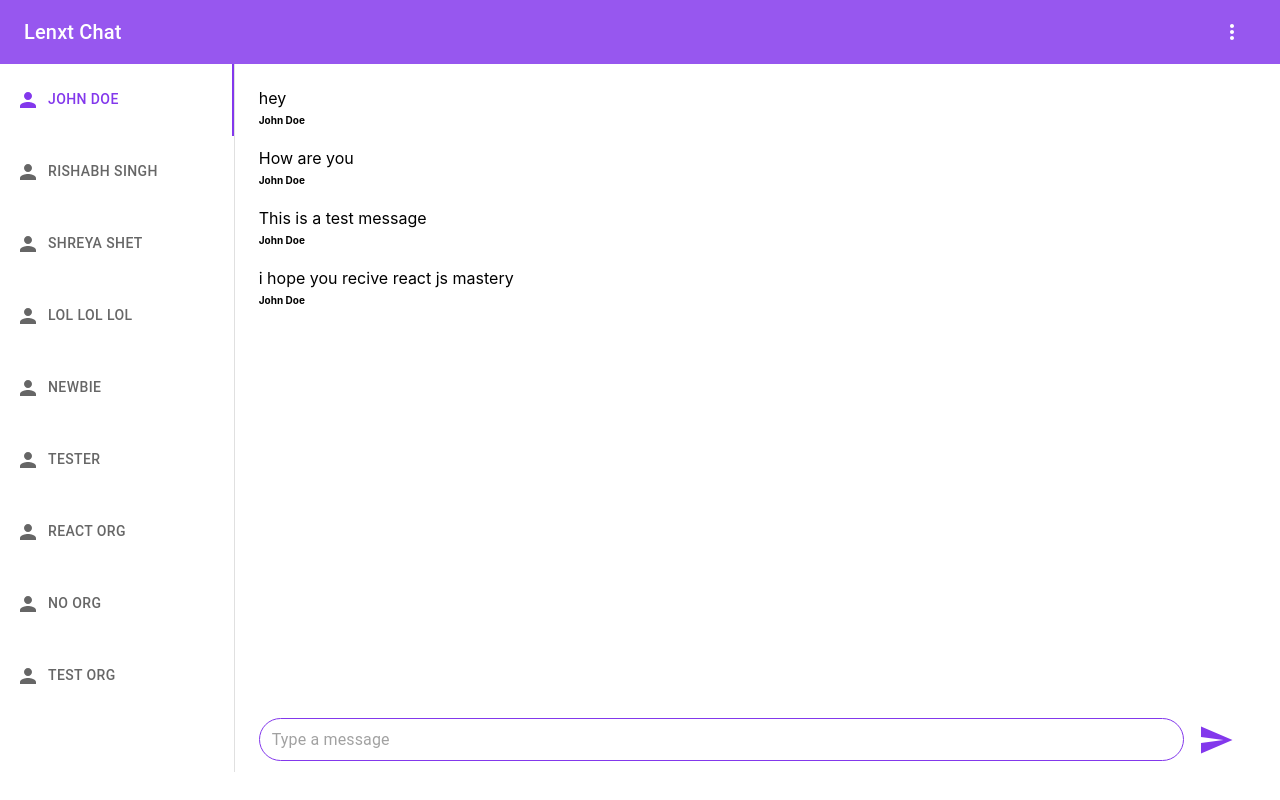
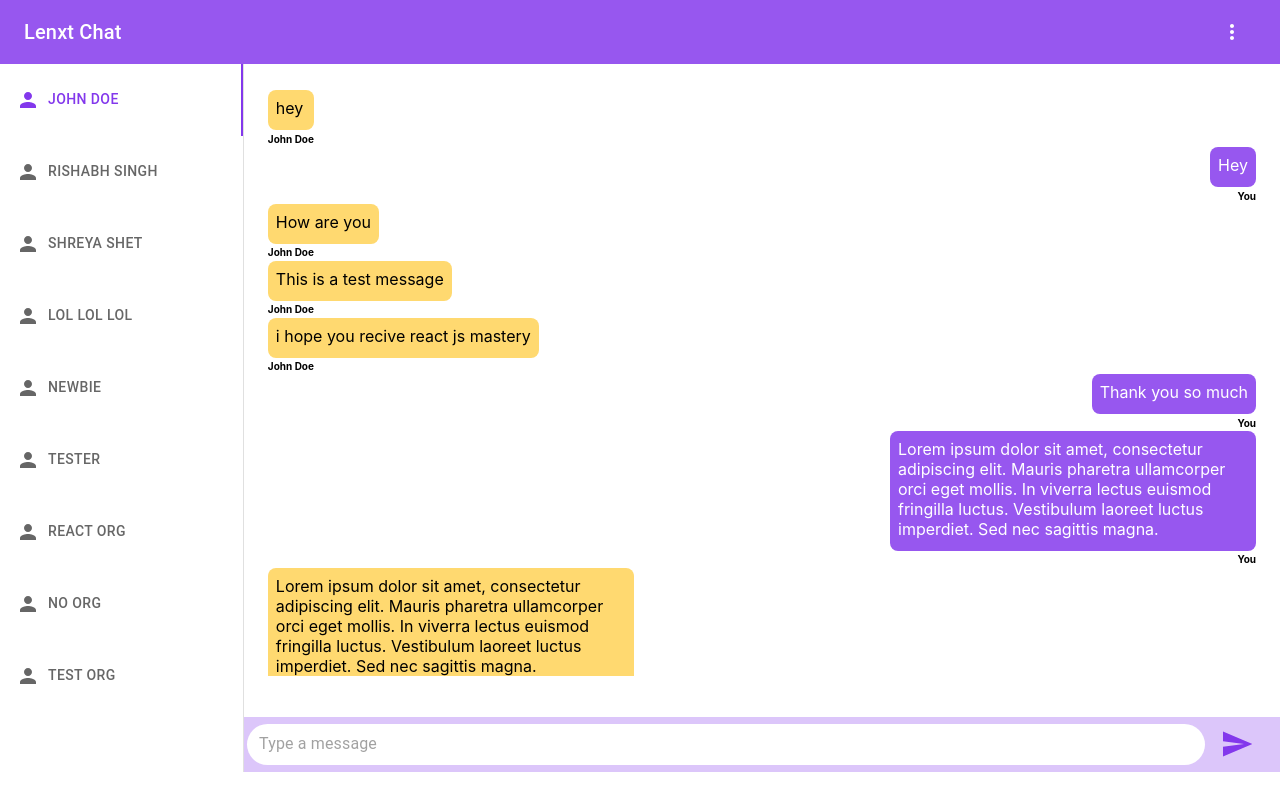
Before and after one commit to shreyaaashet/test-tabs, a React (Create React App) app: page / in a window 1280 px wide. Built offline with nearby package versions, Linux system fonts and the light colour scheme.

Commit message:
feat: update chat ui

```diff
--- a/src/App.js
+++ b/src/App.js
@@ -55,27 +55,54 @@ const App = React.memo(() => {
       clients: ["1", "10"],
       messages: [
         {
-          id: "d73aadbc-7e61-4551-b40b-a0fefb789224",
+          id: "1",
           name: "Joh Doe",
           message: "hey",
           time: "13:47",
         },
         {
-          id: "d73aadbc-7e61-4551-b40b-a0fefb789224",
+          id: "10",
+          name: "Lenxt Person",
+          message: "Hey",
+          time: "13:47",
+        },
+        ,
+        {
+          id: "1",
           name: "Joh Doe",
           message: "How are you ",
           time: "13:47",
         },
         {
-          v: "d73aadbc-7e61-4551-b40b-a0fefb789224",
+          v: "1",
           name: "Joh Doe",
           message: "This is a test message",
           time: "13:47",
         },
         {
-          id: "d73aadbc-7e61-4551-b40b-a0fefb789224",
+          id: "1",
           name: "Joh Doe",
           message: "i hope you recive react js mastery",
+          time: "13:47",
+        },
+        {
+          id: "10",
+          name: "Lenxt Person",
+          message: "Thank you so much",
+          time: "13:47",
+        },
+        {
+          id: "10",
+          name: "Lenxt Person",
+          message:
+            "Lorem ipsum dolor sit amet, consectetur adipiscing elit. Mauris pharetra ullamcorper orci eget mollis. In viverra lectus euismod fringilla luctus. Vestibulum laoreet luctus imperdiet. Sed nec sagittis magna.",
+          time: "13:47",
+        },
+        {
+          id: "1",
+          name: "Joh Doe",
+          message:
+            "Lorem ipsum dolor sit amet, consectetur adipiscing elit. Mauris pharetra ullamcorper orci eget mollis. In viverra lectus euismod fringilla luctus. Vestibulum laoreet luctus imperdiet. Sed nec sagittis magna.",
           time: "13:47",
         },
       ],
@@ -84,13 +111,13 @@ const App = React.memo(() => {
       clients: ["2", "10"],
       messages: [
         {
-          id: "d73aadbc-7e61-4551-b40b-a0fefb789224",
+          id: "2",
           name: "Rishabh Singh",
           message: "hi",
           time: "12:47",
         },
         {
-          id: "d73aadbc-7e61-4551-b40b-a0fefb789224",
+          id: "2",
           name: "Rishabh Singh",
           message: "Hope you are good ",
           time: "13:47",
@@ -101,13 +128,13 @@ const App = React.memo(() => {
       clients: ["3", "10"],
       messages: [
         {
-          id: "d73aadbc-7e61-4551-b40b-a0fefb789224",
+          id: "3",
           name: "Shreya Shet",
           message: "hieeee",
           time: "12:47",
         },
         {
-          id: "d73aadbc-7e61-4551-b40b-a0fefb789224",
+          id: "3",
           name: "Shreya Shet",
           message: "Wyd",
           time: "13:47",
@@ -118,13 +145,13 @@ const App = React.memo(() => {
       clients: ["4", "10"],
       messages: [
         {
-          id: "d73aadbc-7e61-4551-b40b-a0fefb789224",
+          id: "4",
           name: "Lol LOl LOl",
           message: "hey",
           time: "12:47",
         },
         {
-          id: "d73aadbc-7e61-4551-b40b-a0fefb789224",
+          id: "4",
           name: "Lol LOl LOl",
           message: "we will start production soon",
           time: "13:47",
@@ -135,13 +162,13 @@ const App = React.memo(() => {
       clients: ["10", "5"],
       messages: [
         {
-          id: "d73aadbc-7e61-4551-b40b-a0fefb789224",
+          id: "5",
           name: "Newbie",
           message: "hey",
           time: "12:47",
         },
         {
-          id: "d73aadbc-7e61-4551-b40b-a0fefb789224",
+          id: "5",
           name: "Lol LOl LOl",
           message: "This is Newbie here",
           time: "13:47",
@@ -152,13 +179,13 @@ const App = React.memo(() => {
       clients: ["10", "6"],
       messages: [
         {
-          id: "d73aadbc-7e61-4551-b40b-a0fefb789224",
+          id: "6",
           name: "Newbie",
           message: "hey",
           time: "12:47",
         },
         {
-          id: "d73aadbc-7e61-4551-b40b-a0fefb789224",
+          id: "6",
           name: "Lol LOl LOl",
           message: "This is Newbie here",
           time: "13:47",
@@ -169,13 +196,13 @@ const App = React.memo(() => {
       clients: ["10", "7"],
       messages: [
         {
-          id: "d73aadbc-7e61-4551-b40b-a0fefb789224",
+          id: "7",
           name: "Newbie",
           message: "hey",
           time: "12:47",
         },
         {
-          id: "d73aadbc-7e61-4551-b40b-a0fefb789224",
+          id: "7",
           name: "Lol LOl LOl",
           message: "This is Newbie here",
           time: "13:47",
@@ -186,13 +213,13 @@ const App = React.memo(() => {
       clients: ["10", "8"],
       messages: [
         {
-          id: "d73aadbc-7e61-4551-b40b-a0fefb789224",
+          id: "8",
           name: "Newbie",
           message: "hey",
           time: "12:47",
         },
         {
-          id: "d73aadbc-7e61-4551-b40b-a0fefb789224",
+          id: "8",
           name: "Lol LOl LOl",
           message: "This is Newbie here",
           time: "13:47",
@@ -203,13 +230,13 @@ const App = React.memo(() => {
       clients: ["10", "9"],
       messages: [
         {
-          id: "d73aadbc-7e61-4551-b40b-a0fefb789224",
+          id: "9",
           name: "Newbie",
           message: "hey",
           time: "12:47",
         },
         {
-          id: "d73aadbc-7e61-4551-b40b-a0fefb789224",
+          id: "9",
           name: "Lol LOl LOl",
           message: "This is Newbie here",
           time: "13:47",
@@ -271,10 +298,14 @@ const App = React.memo(() => {
                 }
                 return (
                   <TabPanel
-                    sx={{ width: "100%", paddingBottom: 1 }}
+                    sx={{ width: "100%", paddingBottom: 1, p: 0 }}
                     value={index.toString()}
                   >
-                    <Chats conversation={conversation} message={message} />
+                    <Chats
+                      conversation={conversation}
+                      message={message}
+                      myId={myId}
+                    />
                   </TabPanel>
                 );
               })}
--- a/src/components/ChatFooter/index.jsx
+++ b/src/components/ChatFooter/index.jsx
@@ -6,7 +6,14 @@ import { useTheme } from "@emotion/react";
 const ChatFooter = () => {
   const theme = useTheme();
   return (
-    <Box sx={{ display: "flex", alignItems: "center" }}>
+    <Box
+      sx={{
+        display: "flex",
+        alignItems: "center",
+        backgroundColor: "#DCC6FA",
+        p: 0.4,
+      }}
+    >
       <Paper
         component="form"
         sx={{
@@ -14,8 +21,6 @@ const ChatFooter = () => {
           display: "flex",
           alignItems: "center",
           width: "100%",
-          border: 1,
-          borderColor: theme.palette.primary.main,
           borderRadius: 10,
         }}
         elevation={0}
@@ -33,7 +38,7 @@ const ChatFooter = () => {
         component="span"
         size="large"
       >
-        <SendIcon style={{ transform: "scale(1.5)" }} />
+        <SendIcon style={{ transform: "scale(1.4)" }} />
       </IconButton>
     </Box>
   );
--- a/src/components/Chats/index.jsx
+++ b/src/components/Chats/index.jsx
@@ -2,7 +2,7 @@ import { Box } from "@mui/material";
 import React, { memo } from "react";
 import ChatFooter from "../ChatFooter";
 
-const Chats = ({ message, conversation }) => {
+const Chats = ({ message, conversation, myId }) => {
   return (
     <Box
       sx={{
@@ -12,19 +12,61 @@ const Chats = ({ message, conversation }) => {
         minHeight: "100%",
       }}
     >
-      <Box>
+      <Box sx={{ p: "24px", maxHeight: "70.5vh", overflow: "auto" }}>
         <Box sx={{ display: "flex", flexDirection: "column" }}>
           {message &&
             message.messages.map((msg, index) => {
-              return (
-                <Box key={index}>
-                  {msg.message}
-                  <br />
-                  <b style={{ fontSize: 10 }}>{conversation.userName}</b>
-                  <br />
-                  <br />
-                </Box>
-              );
+              if (msg.id === myId) {
+                return (
+                  <Box
+                    key={index}
+                    sx={{ display: "flex", justifyContent: "right" }}
+                  >
+                    <Box sx={{ display: "flex", flexDirection: "column" }}>
+                      <Box
+                        sx={{
+                          bgcolor: "#9757EF",
+                          color: "#FFF",
+                          mt: 0.3,
+                          mb: 0.3,
+                          p: 1,
+                          borderRadius: 2,
+                          maxWidth: 350,
+                        }}
+                      >
+                        <p style={{ margin: 0, marginBottom: 4 }}>
+                          {msg.message}
+                        </p>
+                      </Box>
+                      <b style={{ fontSize: 10, textAlign: "right", mr: 2 }}>
+                        You
+                      </b>
+                    </Box>
+                  </Box>
+                );
+              } else {
+                return (
+                  <Box key={index} sx={{ display: "flex" }}>
+                    <Box sx={{ display: "flex", flexDirection: "column" }}>
+                      <Box
+                        sx={{
+                          bgcolor: "#FFD970",
+                          mt: 0.3,
+                          mb: 0.3,
+                          p: 1,
+                          borderRadius: 2,
+                          maxWidth: 350,
+                        }}
+                      >
+                        <p style={{ margin: 0, marginBottom: 4 }}>
+                          {msg.message}
+                        </p>
+                      </Box>
+                      <b style={{ fontSize: 10 }}>{conversation.userName}</b>
+                    </Box>
+                  </Box>
+                );
+              }
             })}
         </Box>
       </Box>
```
